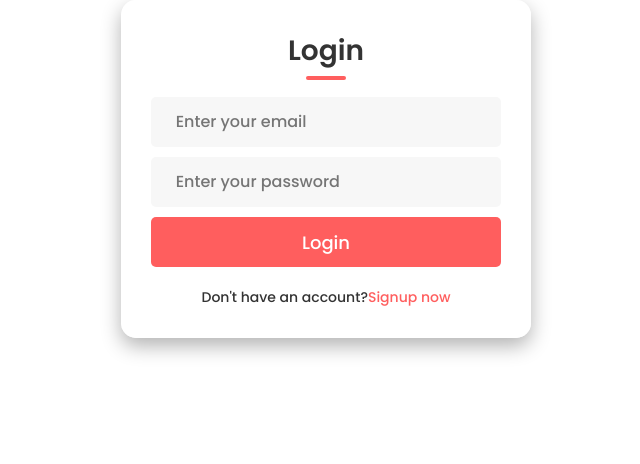
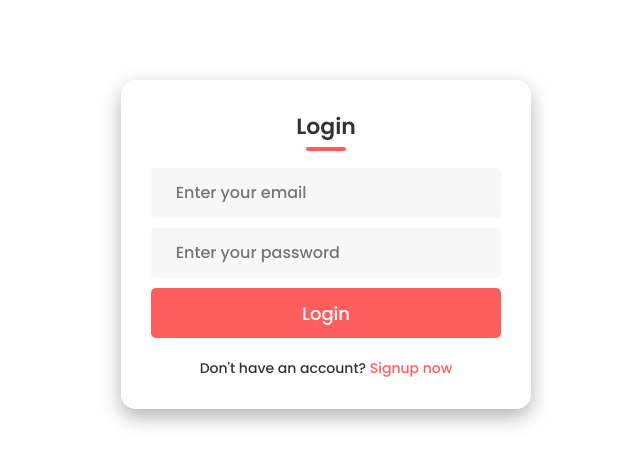
Before and after one commit to git-dev-connect/ShopNowApp-UI, a React (Create React App) app: page / in a window 1280 px wide. Shown: the top 464 px of the page, without its empty margins (640-1280 px from the left). Built offline with nearby package versions, Linux system fonts and the light colour scheme.

Commit message:
analyzed the code and fix small bugs in UI

```diff
--- a/src/components/Auth/LoginReg.css
+++ b/src/components/Auth/LoginReg.css
@@ -9,7 +9,8 @@
 
 
 .shopping-container {
-
+    /* added by vicky */
+    margin-top: 80px;
     background: rgba(255, 255, 255, 0.9);
     padding: 30px;
     border-radius: 15px;
@@ -18,7 +19,7 @@
 }
 
 .shopping-title {
-    font-size: 28px;
+    font-size: 22px;
     font-weight: bold;
     color: #333;
     margin-bottom: 20px;
--- a/src/components/Auth/LoginReg.js
+++ b/src/components/Auth/LoginReg.js
@@ -91,7 +91,7 @@ function LoginReg({setIsLoggedIn }) {
                                         <p id="loginFailed" style={{color :'#ff5e5e'}}></p>
                                         <div className="shopping-text sign-up-text">
                                             Don't have an account?
-                                            <a href="#" onClick={() => handleTabChange('signup')}>Signup now</a>
+                                            <a href="#" onClick={() => handleTabChange('signup')}> Signup now</a>
                                         </div>
                                     </div>
                                 </form>
@@ -140,7 +140,7 @@ function LoginReg({setIsLoggedIn }) {
                                         </div>
                                         <div className="shopping-text sign-up-text">
                                             Already have an account?
-                                            <a href="#" onClick={() => handleTabChange('login')}>Login now</a>
+                                            <a href="#" onClick={() => handleTabChange('login')}> Login now</a>
                                         </div>
                                     </div>
                                 </form>
```
Also changed, not shown: src/components/Hello.js (added, +12 -0 lines).
